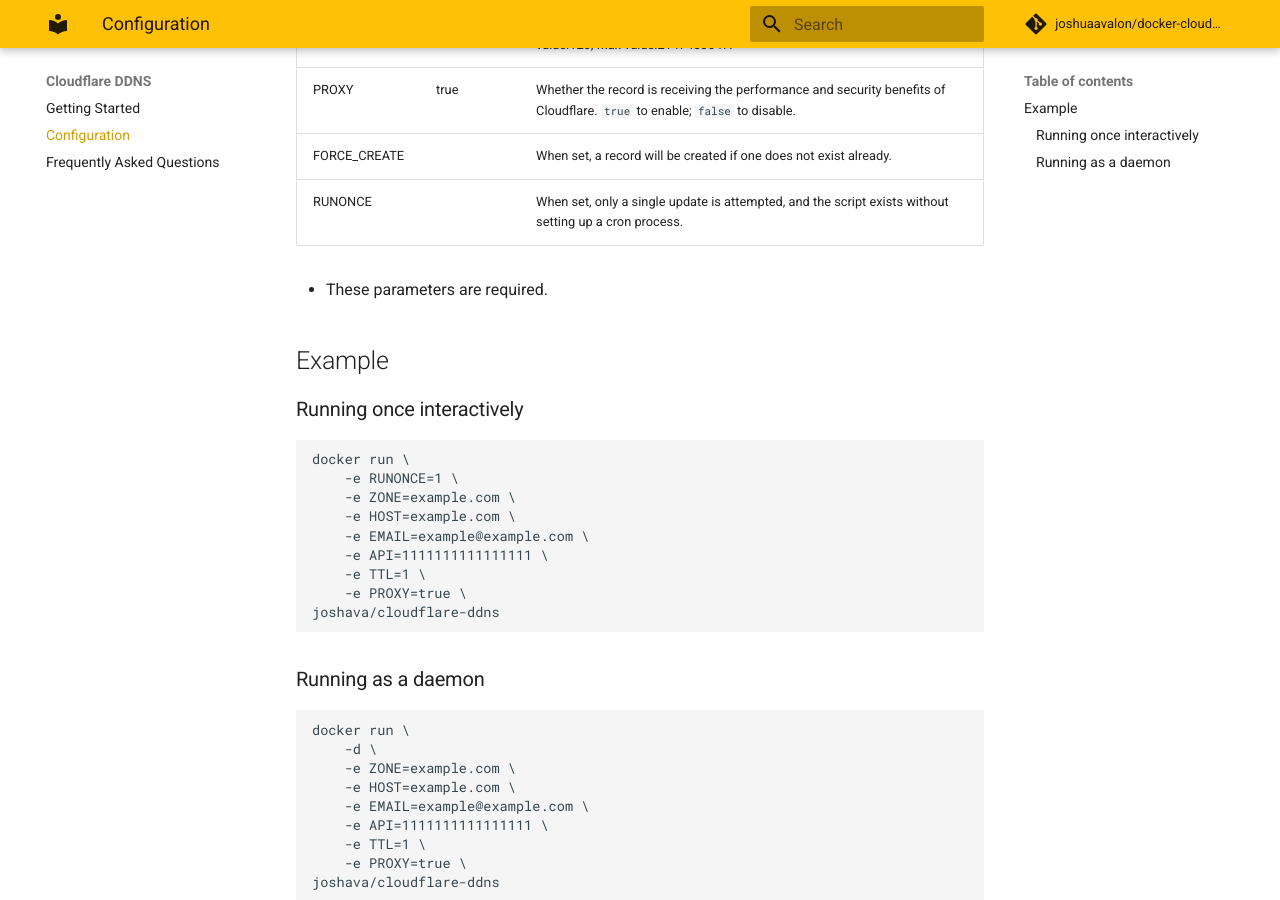
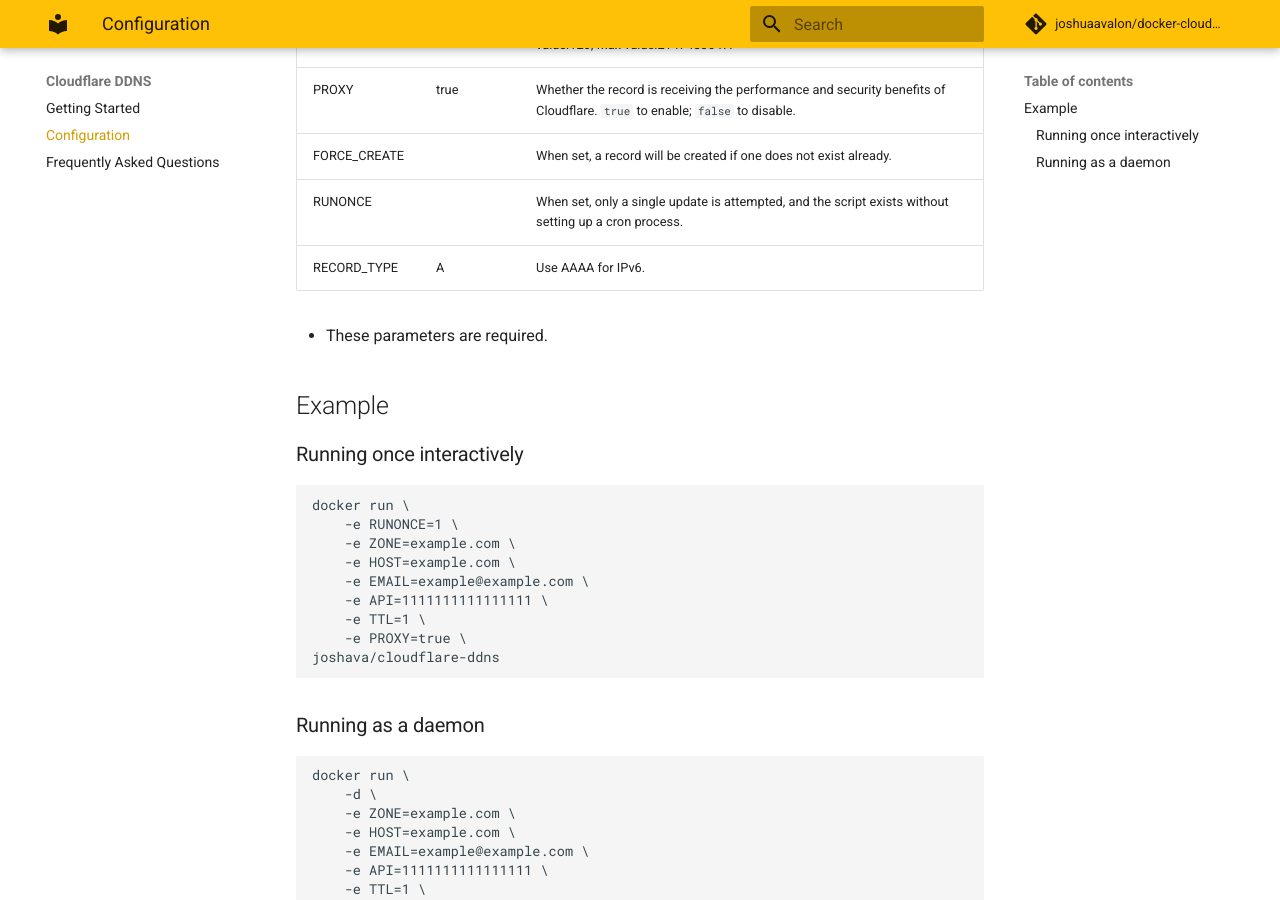
Before and after one commit to joshuaavalon/docker-cloudflare, an MkDocs documentation site: the page built from docs/configuration.md, in a window 1280 px wide and 900 px high, scrolled down 426 px. Built offline with MkDocs 1.6.1 and Material for MkDocs 9.7.7, drawn with Linux system fonts in a browser that asks for light colours; comment, search, counter and statistics services are not loaded.

Commit message:
Add support for IPv6

```diff
--- a/docs/configuration.md
+++ b/docs/configuration.md
@@ -10,6 +10,7 @@
 | PROXY        | true    | Whether the record is receiving the performance and security benefits of Cloudflare. `true` to enable; `false` to disable.                                                               |
 | FORCE_CREATE |         | When set, a record will be created if one does not exist already.                                                                                                                        |
 | RUNONCE      |         | When set, only a single update is attempted, and the script exists without setting up a cron process.                                                                                    |
+| RECORD_TYPE  | A       | Use AAAA for IPv6.                                                                                                                                                                       |
 
 * These parameters are required.
 
```
Also changed, not shown: 1 other file.
